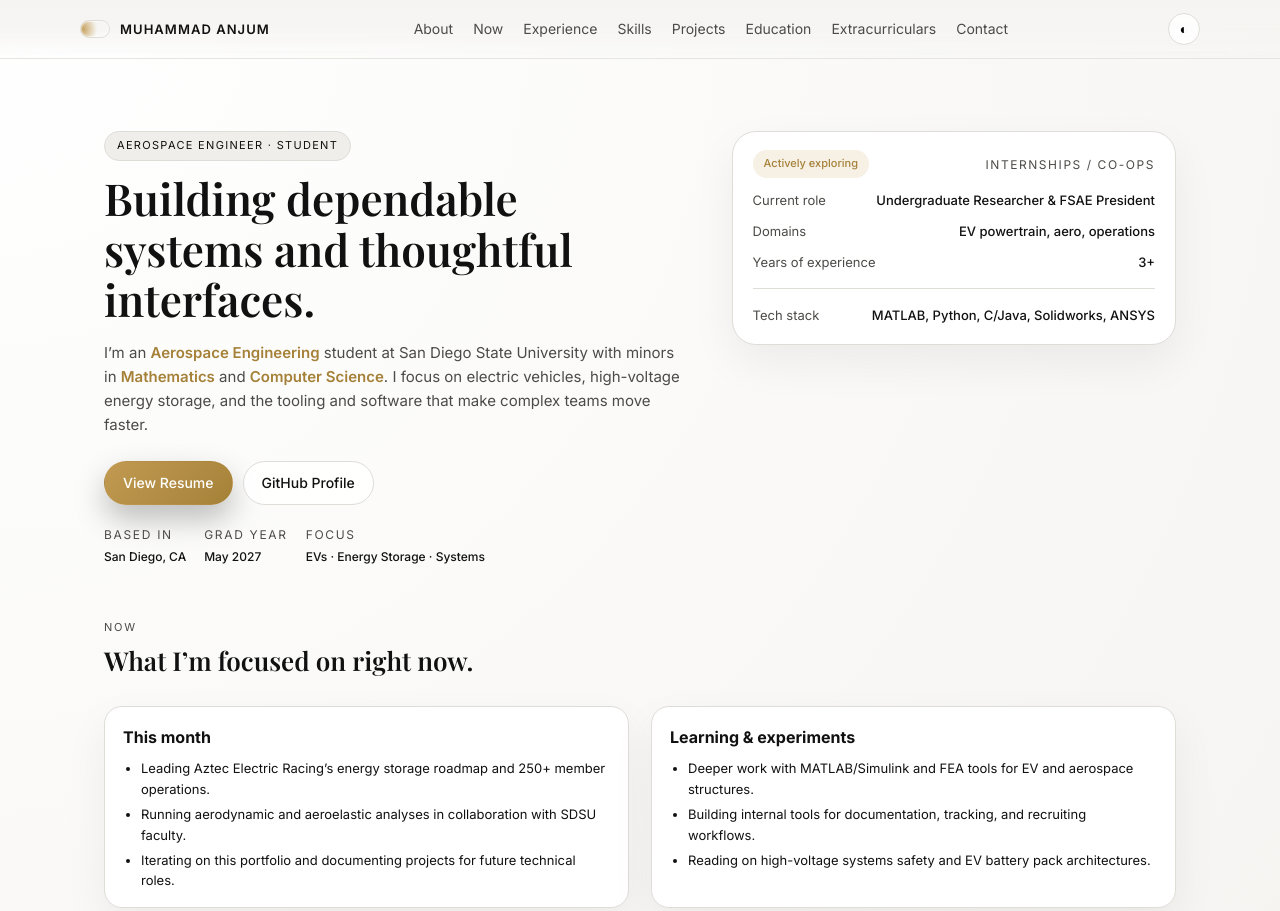
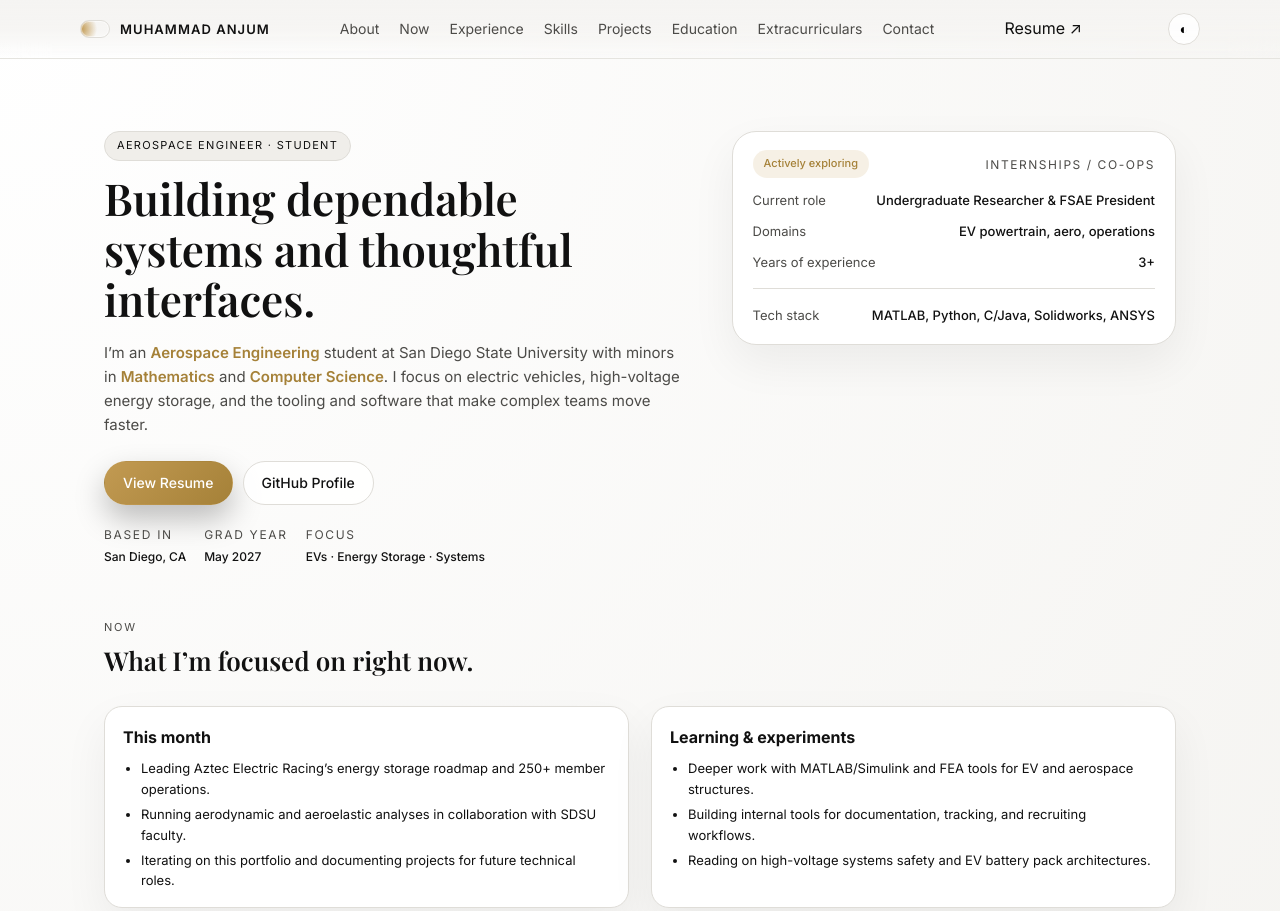
Before and after one commit to muhammad-anjum/Portfolio, a plain HTML site: page index.html in a window 1280 px wide. Shown: the top 911 px of the page. Drawn offline with nearby package versions, Linux system fonts and the light colour scheme.

Commit message:
Update index.html

```diff
--- a/index.html
+++ b/index.html
@@ -57,6 +57,14 @@
         <a href="#extracurriculars" class="nav-link">Extracurriculars</a>
         <a href="#contact" class="nav-link">Contact</a>
       </nav>
+
+    <!-- Header resume pill -->
+    <a href="Muhammad Anjum - Resume.pdf"
+       class="header-resume"
+       target="_blank"
+       rel="noopener">
+      Resume ↗
+    </a>
 
       <button class="theme-toggle" aria-label="Toggle theme">
         <span class="theme-icon">◐</span>
```
